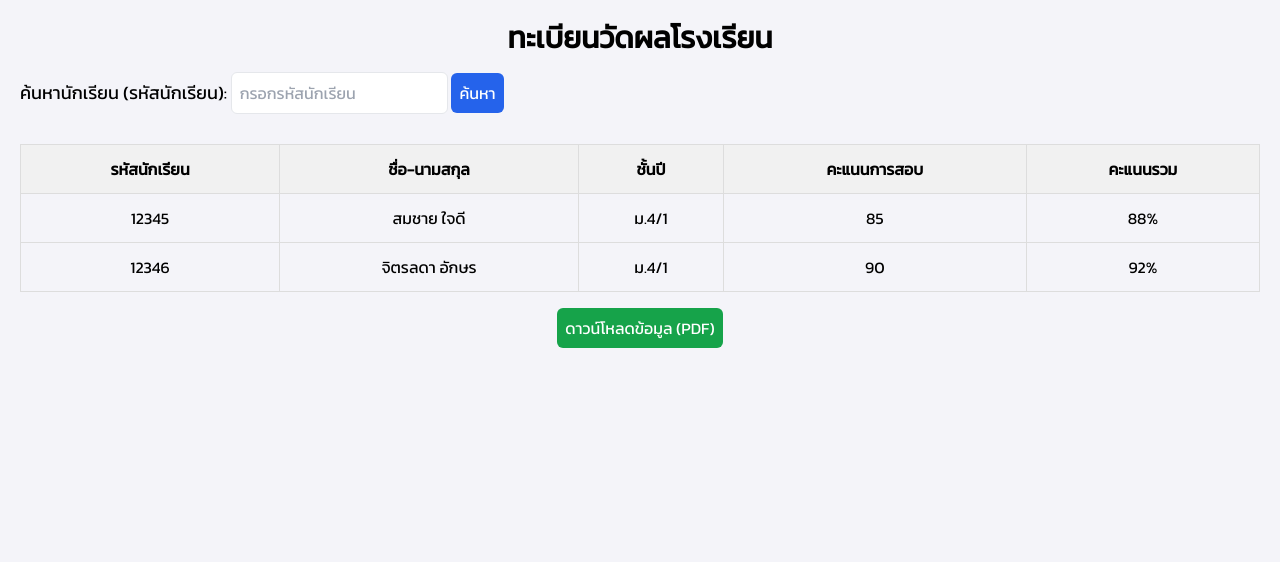
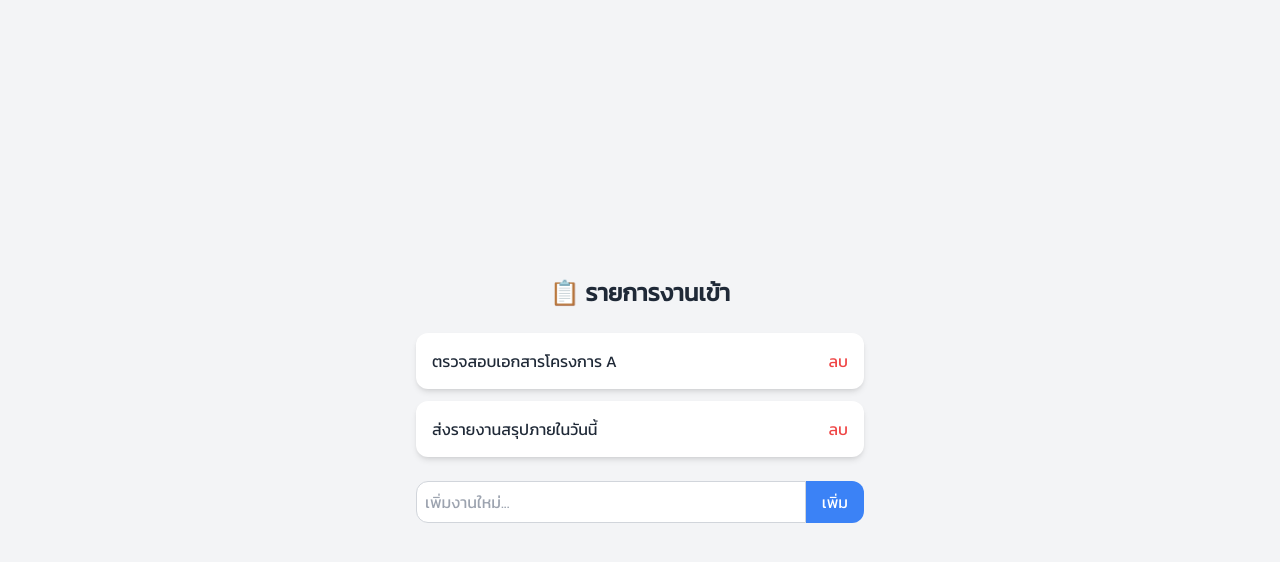
Before and after one commit to suteetepzaa/grade, a plain HTML site: page index.html in a window 1280 px wide. Drawn offline with nearby package versions, Linux system fonts and the light colour scheme.

Commit message:
Update index.html

```diff
--- a/index.html
+++ b/index.html
@@ -2,94 +2,61 @@
 <html lang="th">
 <head>
   <meta charset="UTF-8">
-  <meta name="viewport" content="width=device-width, initial-scale=1.0">
-  <title>ทะเบียนวัดผลโรงเรียน</title>
+  <meta name="viewport" content="width=device-width, initial-scale=1">
+  <title>รายการงานเข้า</title>
+  <script src="https://cdn.tailwindcss.com"></script>
   <link href="https://fonts.googleapis.com/css2?family=Kanit&display=swap" rel="stylesheet">
-  <script src="https://cdn.tailwindcss.com"></script>
   <style>
-    body {
-      font-family: 'Kanit', sans-serif;
-      background-color: #f4f4f9;
-      margin: 0;
-      padding: 0;
-    }
-    .container {
-      width: 80%;
-      margin: 0 auto;
-      padding: 20px;
-    }
-    .table-container {
-      margin-top: 30px;
-    }
-    table {
-      width: 100%;
-      border-collapse: collapse;
-    }
-    table th, table td {
-      padding: 12px;
-      text-align: center;
-      border: 1px solid #ddd;
-    }
-    table th {
-      background-color: #f1f1f1;
-    }
-    .form-container {
-      margin-bottom: 20px;
-    }
+    body { font-family: 'Kanit', sans-serif; }
   </style>
 </head>
-<body>
+<body class="bg-gray-100 min-h-screen flex items-center justify-center p-4">
+  <div class="w-full max-w-md">
+    <!-- หัวข้อ -->
+    <h1 class="text-2xl font-bold text-center mb-6 text-gray-800">📋 รายการงานเข้า</h1>
 
-  <div class="container">
-    <header class="text-center">
-      <h1 class="text-3xl font-bold mb-4">ทะเบียนวัดผลโรงเรียน</h1>
-    </header>
-
-    <!-- ฟอร์มค้นหาข้อมูลนักเรียน -->
-    <div class="form-container">
-      <form>
-        <label for="studentId" class="text-lg">ค้นหานักเรียน (รหัสนักเรียน):</label>
-        <input type="text" id="studentId" class="border p-2 rounded-md" placeholder="กรอกรหัสนักเรียน">
-        <button type="submit" class="bg-blue-600 text-white p-2 rounded-md">ค้นหา</button>
-      </form>
+    <!-- กล่องแจ้งเตือน -->
+    <div id="taskList" class="space-y-3">
+      <div class="bg-white shadow-md rounded-xl p-4 flex justify-between items-center">
+        <span class="text-gray-800">ตรวจสอบเอกสารโครงการ A</span>
+        <button onclick="removeTask(this)" class="text-red-500 hover:text-red-700">ลบ</button>
+      </div>
+      <div class="bg-white shadow-md rounded-xl p-4 flex justify-between items-center">
+        <span class="text-gray-800">ส่งรายงานสรุปภายในวันนี้</span>
+        <button onclick="removeTask(this)" class="text-red-500 hover:text-red-700">ลบ</button>
+      </div>
     </div>
 
-    <!-- ตารางแสดงข้อมูลนักเรียน -->
-    <div class="table-container">
-      <table>
-        <thead>
-          <tr>
-            <th>รหัสนักเรียน</th>
-            <th>ชื่อ-นามสกุล</th>
-            <th>ชั้นปี</th>
-            <th>คะแนนการสอบ</th>
-            <th>คะแนนรวม</th>
-          </tr>
-        </thead>
-        <tbody>
-          <tr>
-            <td>12345</td>
-            <td>สมชาย ใจดี</td>
-            <td>ม.4/1</td>
-            <td>85</td>
-            <td>88%</td>
-          </tr>
-          <tr>
-            <td>12346</td>
-            <td>จิตรลดา อักษร</td>
-            <td>ม.4/1</td>
-            <td>90</td>
-            <td>92%</td>
-          </tr>
-        </tbody>
-      </table>
-    </div>
-
-    <!-- ปุ่มดาวน์โหลด -->
-    <div class="mt-4 text-center">
-      <button class="bg-green-600 text-white p-2 rounded-md">ดาวน์โหลดข้อมูล (PDF)</button>
+    <!-- เพิ่มงานใหม่ -->
+    <div class="mt-6 flex">
+      <input id="newTask" type="text" placeholder="เพิ่มงานใหม่..."
+        class="flex-grow p-2 border border-gray-300 rounded-l-xl focus:outline-none focus:ring-2 focus:ring-blue-400">
+      <button onclick="addTask()"
+        class="bg-blue-500 text-white px-4 rounded-r-xl hover:bg-blue-600">เพิ่ม</button>
     </div>
   </div>
 
+  <script>
+    function addTask() {
+      const taskInput = document.getElementById('newTask');
+      const taskText = taskInput.value.trim();
+      if (!taskText) return;
+      const taskList = document.getElementById('taskList');
+
+      const taskItem = document.createElement('div');
+      taskItem.className = 'bg-white shadow-md rounded-xl p-4 flex justify-between items-center';
+      taskItem.innerHTML = `
+        <span class="text-gray-800">${taskText}</span>
+        <button onclick="removeTask(this)" class="text-red-500 hover:text-red-700">ลบ</button>
+      `;
+
+      taskList.appendChild(taskItem);
+      taskInput.value = '';
+    }
+
+    function removeTask(button) {
+      button.parentElement.remove();
+    }
+  </script>
 </body>
 </html>
```
